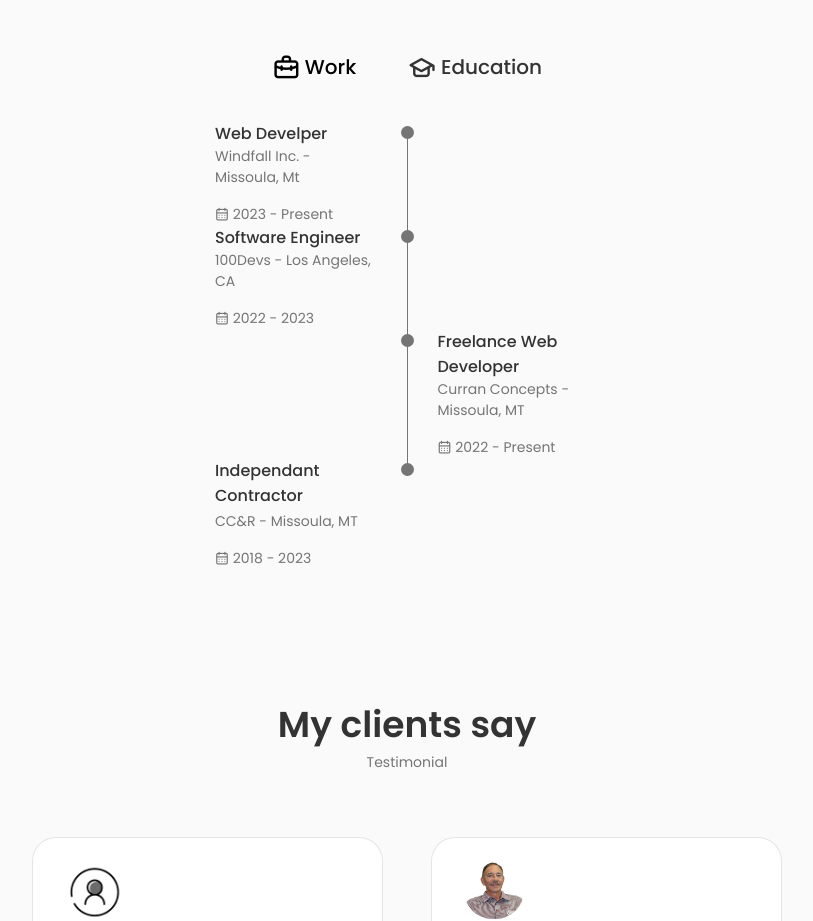
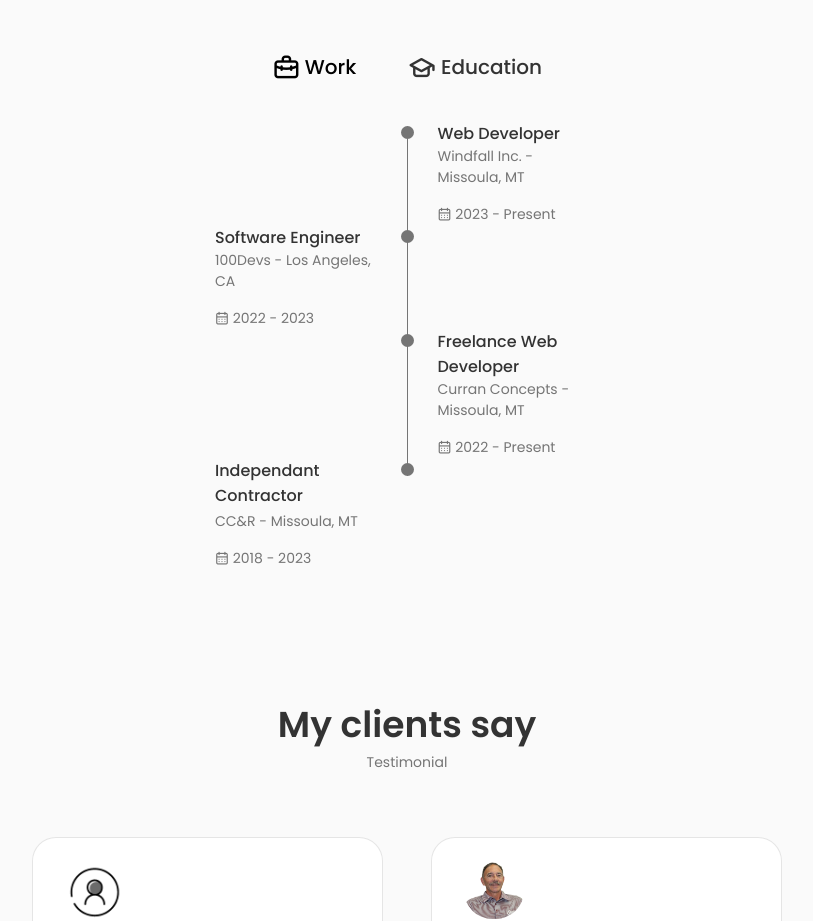
Before and after one commit to curranConcepts/personal-portfolio, a React (Vite) app: page / in a window 1280 px wide. Shown: the part 3420-4341 px from the top of the page, without its empty margins (233-1046 px from the left). Built offline with nearby package versions, Linux system fonts and the light colour scheme.

Commit message:
updated experience

```diff
--- a/src/components/qualification/Qualification.jsx
+++ b/src/components/qualification/Qualification.jsx
@@ -48,23 +48,25 @@ const Qualification = () => {
 								: "qualification__content"
 						}
 					>
-                        <div className="qualification__data">
+						<div className="qualification__data">
+							<div></div>
+
+							<div>
+								<span className="qualification__rounder"></span>
+								<span className="qualification__line"></span>
+							</div>
+
 							<div>
 								<h3 className="qualification__title">
-									Web Develper
+									Web Developer
 								</h3>
 								<span className="qualification__subtitle">
-									Windfall Inc. - Missoula, Mt
+									Windfall Inc. - Missoula, MT
 								</span>
 								<div className="qualification__calender">
 									<i className="uil uil-calendar-alt"></i>{" "}
 									2023 - Present
 								</div>
-							</div>
-
-							<div>
-								<span className="qualification__rounder"></span>
-								<span className="qualification__line"></span>
 							</div>
 						</div>
 
```
